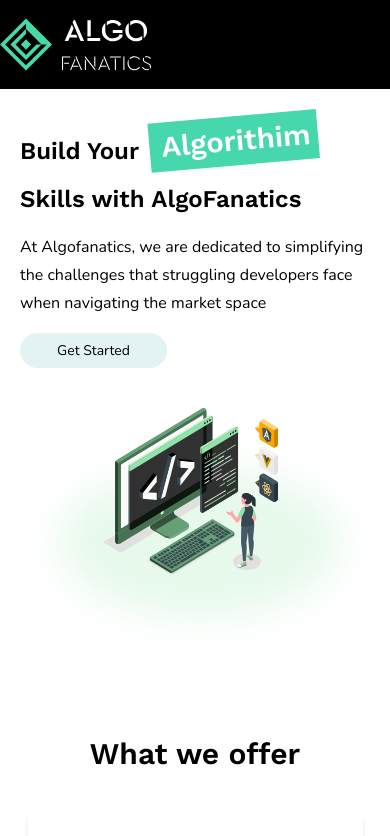
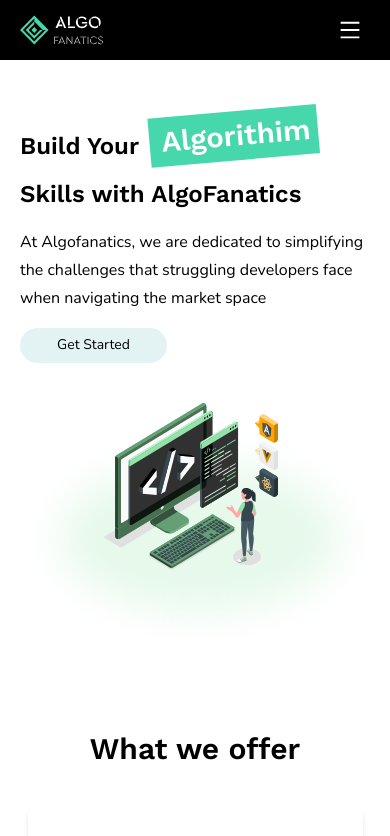
Before and after one commit to algofanatics/algofanatics-website, a Next.js app in the folder algofanatics/: page / in a window 390 px wide. Shown: the top 836 px of the page. Built offline with nearby package versions, Linux system fonts and the light colour scheme.

Commit message:
Navbar UI

```diff
--- a/algofanatics/components/Header/Header.tsx
+++ b/algofanatics/components/Header/Header.tsx
@@ -3,7 +3,7 @@
 const Header = () => {
   return (
     <main className="">
-      <div className="flex px-5 pt-10 overflow-x-hidden container mx-auto flex-col md:flex-row lg:items-center  items-start justify-start">
+      <div className="flex px-5 xl:pt-10 pt-16  overflow-x-hidden container mx-auto flex-col md:flex-row lg:items-center  items-start justify-start">
         <div className="lg:w-[1200px] w-full xl:w-7/12">
           <div className="font-semibold w-full font-work flex flex-col text-2xl md:text-2xl lg:text-5xl leading-9">
             <div className="flex items-center">
--- a/algofanatics/components/Navbar/Navbar.tsx
+++ b/algofanatics/components/Navbar/Navbar.tsx
@@ -1,12 +1,28 @@
 import Image from "next/image";
 import React from "react";
+import { AiOutlineMenu } from "react-icons/ai";
 
 const Navbar = () => {
   return (
     <nav className="bg-black py-3 ">
-      <div className="container mx-auto flex justify-between items-center text-white">
+      <div className="container mx-auto flex px-5 justify-between items-center text-white">
         <div>
-          <Image src="/assets/navbar/Logo.svg" alt="" width={153} height={65} />
+          <Image
+            src="/assets/navbar/Logo.svg"
+            alt=""
+            width={153}
+            height={65}
+            className="hidden lg:block"
+          />
+          <div className="lg:hidden flex">
+            <Image
+              src="/assets/navbar/Logo.svg"
+              alt=""
+              width={84}
+              height={34}
+              className="block lg:hidden"
+            />
+          </div>
         </div>
         <ul className="lg:flex justify-between w-52  hidden">
           <li>Home</li>
@@ -14,7 +30,12 @@
           <li>Blog</li>
         </ul>
         <div>
-          <button className="w-[129px] h-[35px] bg-primary lg:block hidden rounded-full">Contact Us</button>
+          <button className="w-[129px] h-[35px] bg-primary lg:block hidden rounded-full">
+            Contact Us
+          </button>
+        </div>
+        <div className="lg:hidden block">
+          <AiOutlineMenu className="text-white w-10 h-6" />
         </div>
       </div>
     </nav>
```
Also changed, not shown: algofanatics/components/Mission/Mission.tsx (+5 -4 lines), algofanatics/components/Team/Team.tsx (indentation only).
